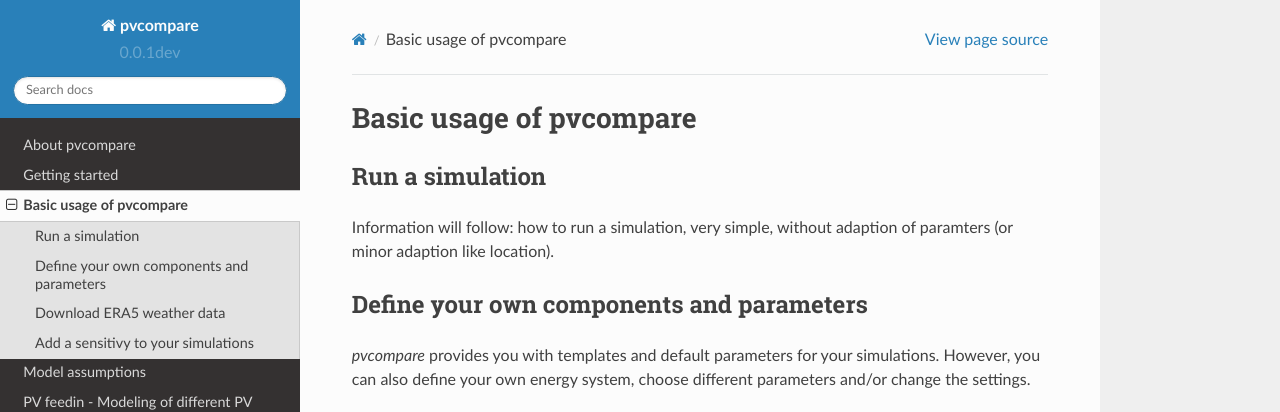
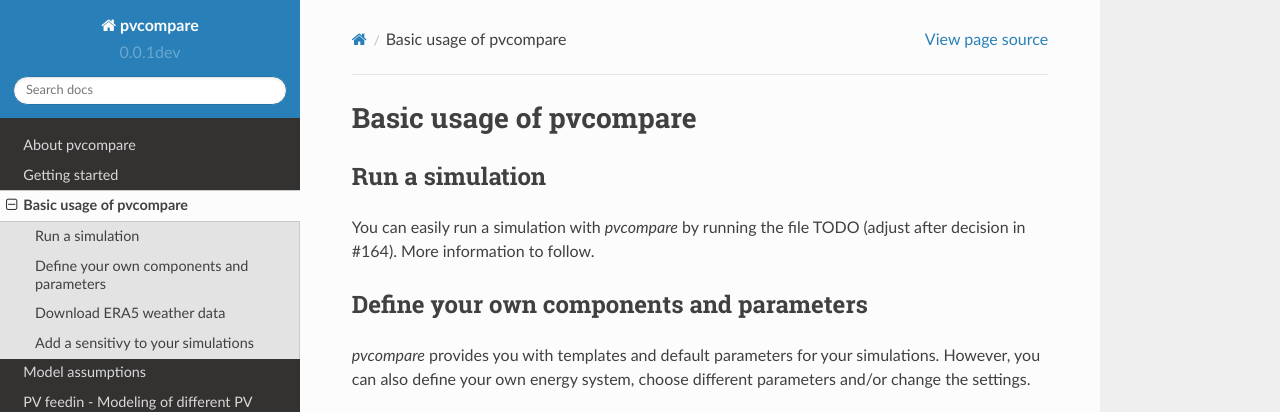
Before and after one commit to greco-project/pvcompare, a Sphinx documentation site: the page built from docs/basic_usage.rst, in a window 1280 px wide and 1277 px high. Shown: the top 412 px of the window. Built offline with Sphinx 7.4.7 and the Read the Docs theme 2.0.0, drawn with Linux system fonts in a browser that asks for light colours; formulas are drawn with MathJax 3.

Commit message:
Start "Run a simulation"

```diff
--- a/docs/basic_usage.rst
+++ b/docs/basic_usage.rst
@@ -8,7 +8,9 @@ Basic usage of pvcompare
 
 Run a simulation
 ================
-Information will follow: how to run a simulation, very simple, without adaption of paramters (or minor adaption like location).
+
+You can easily run a simulation with *pvcompare* by running the file TODO (adjust after decision in #164).
+More information to follow.
 
 .. _define_params:
 
```
